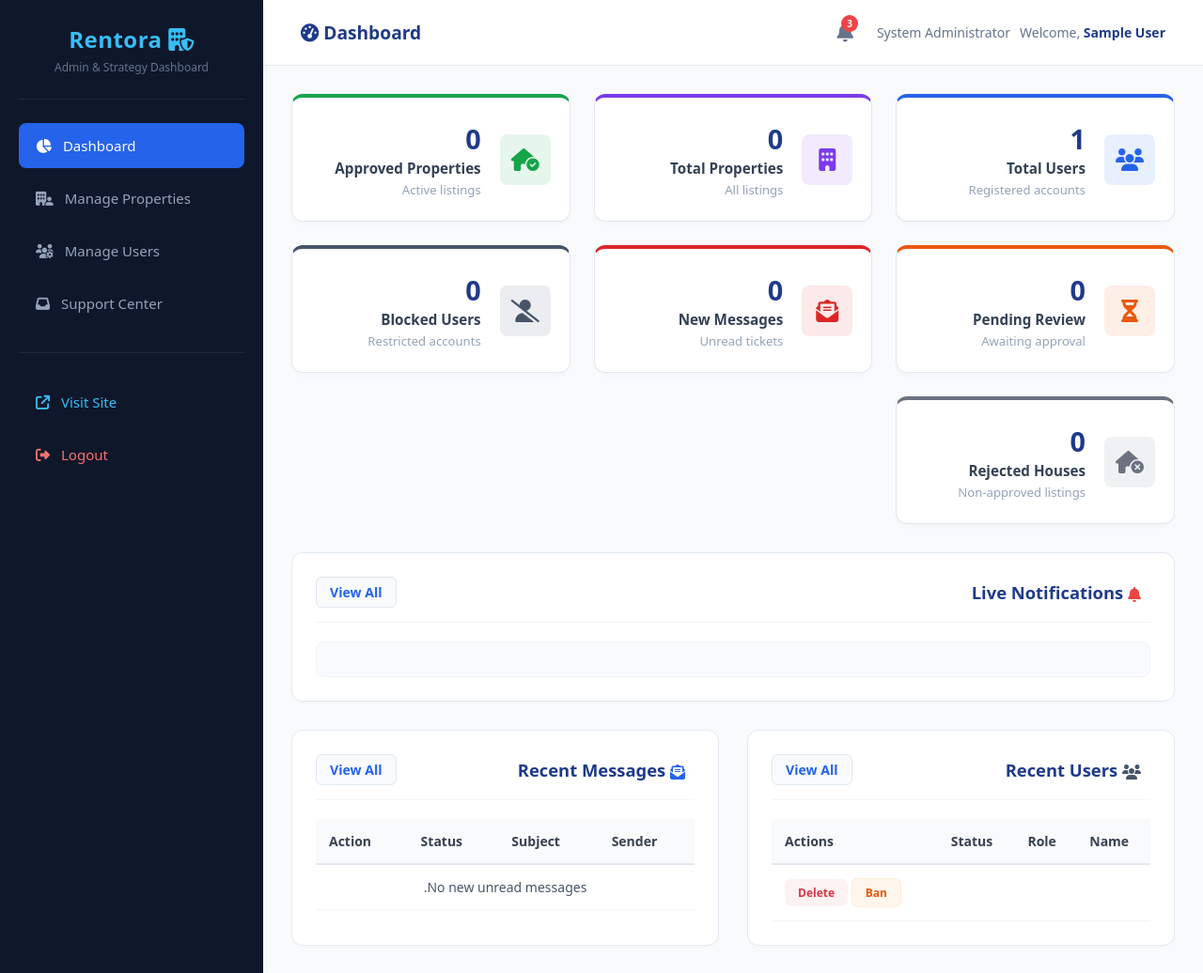
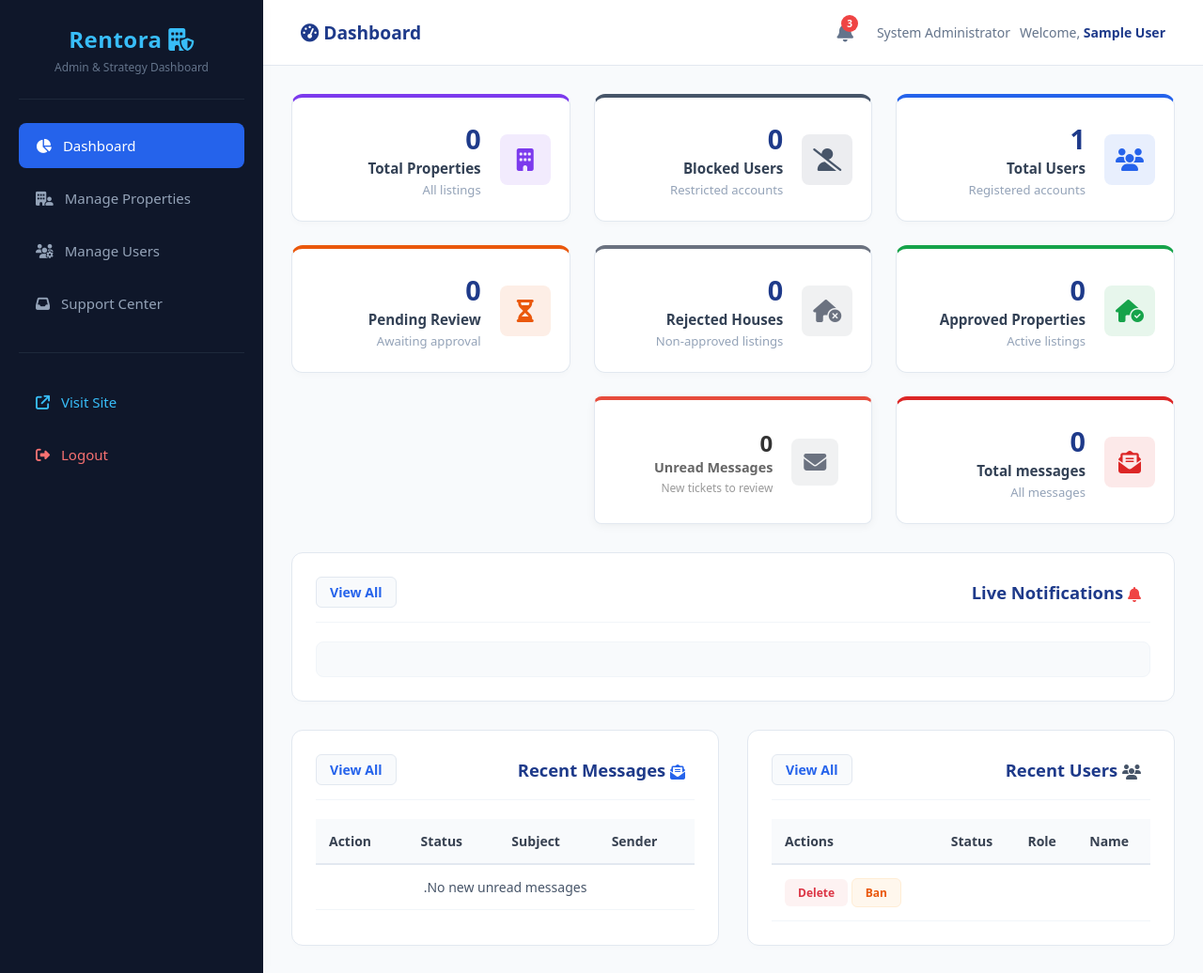
Before and after one commit to 2005mounir/PFE_PROJET, a PHP site: page /admin/admin-dashboard.php in a window 1280 px wide. Shown: the top 1036 px of the page at 94% size. Run offline with PHP 8.4, Linux system fonts and the light colour scheme; the visitor is signed in with stand-in values (Sample User, id 1); data that the repository does not hold is empty; some libraries are stand-ins or nearby versions.

Commit message:
fix read status of messages in dashbord admin and add method get all messages in class admin

```diff
--- a/admin/admin-dashboard.php
+++ b/admin/admin-dashboard.php
@@ -18,10 +18,11 @@ $totalUsers       = $dashboard->getTotalUsers();
 $totalProperties  = $dashboard->getTotalProperties();
 $approvedProps    = $dashboard->getApprovedProperties();
 $pendingProps     = $dashboard->getPendingProperties();
-$unreadMessages   = $dashboard->getUnreadMessages();
+$getTotaleMessages = $dashboard->getTotaleMessages();
 $bannedUsers      = $dashboard->blockedUsers();
 $rejectedProps    = $dashboard->getRejectedProperties();
-$recentUnread     =$dashboard->getUnreadRecentMessages();
+$recentUnread     = $dashboard->getUnreadRecentMessages();
+$tottalUnreadMessages = $dashboard-> getUnreadMessagesCount();
 ?>
 
 
@@ -39,6 +40,19 @@ $recentUnread     =$dashboard->getUnreadRecentMessages();
                 <span class="card-sub">Registered accounts</span>
             </div>
         </div>
+
+
+
+        <div class="stat-card card-banned">
+            <div class="card-icon"><i class="fa-solid fa-user-slash"></i></div>
+            <div class="card-info">
+                <h3><?= htmlspecialchars($bannedUsers) ?></h3>
+                <p>Blocked Users</p>
+                <span class="card-sub">Restricted accounts</span>
+            </div>
+        </div>
+
+
 
         <div class="stat-card card-purple">
             <div class="card-icon"><i class="fa-solid fa-building"></i></div>
@@ -58,6 +72,15 @@ $recentUnread     =$dashboard->getUnreadRecentMessages();
             </div>
         </div>
 
+       <div class="stat-card card-rejected">
+            <div class="card-icon"><i class="fa-solid fa-house-circle-xmark"></i></div>
+            <div class="card-info">
+                <h3><?= htmlspecialchars($rejectedProps) ?></h3>
+                <p>Rejected Houses</p>
+                <span class="card-sub">Non-approved listings</span>
+            </div>
+        </div>
+
         <div class="stat-card card-orange">
             <div class="card-icon"><i class="fa-solid fa-hourglass-half"></i></div>
             <div class="card-info">
@@ -70,29 +93,22 @@ $recentUnread     =$dashboard->getUnreadRecentMessages();
         <div class="stat-card card-red">
             <div class="card-icon"><i class="fa-solid fa-envelope-open-text"></i></div>
             <div class="card-info">
-                <h3><?= htmlspecialchars($unreadMessages) ?></h3>
-                <p>New Messages</p>
-                <span class="card-sub">Unread tickets</span>
+                <h3><?= htmlspecialchars($getTotaleMessages) ?></h3>
+                <p>Total messages</p>
+                <span class="card-sub">All messages</span>
             </div>
         </div>
 
-        <div class="stat-card card-banned">
-            <div class="card-icon"><i class="fa-solid fa-user-slash"></i></div>
+        <div class="stat-card card-unread">
+            <div class="card-icon"><i class="fa-solid fa-envelope"></i></div>
             <div class="card-info">
-                <h3><?= htmlspecialchars($bannedUsers) ?></h3>
-                <p>Blocked Users</p>
-                <span class="card-sub">Restricted accounts</span>
+                <h3><?= htmlspecialchars($tottalUnreadMessages) ?></h3>
+                <p>Unread Messages</p>
+                <span class="card-sub">New tickets to review</span>
             </div>
         </div>
 
-        <div class="stat-card card-rejected">
-            <div class="card-icon"><i class="fa-solid fa-house-circle-xmark"></i></div>
-            <div class="card-info">
-                <h3><?= htmlspecialchars($rejectedProps) ?></h3>
-                <p>Rejected Houses</p>
-                <span class="card-sub">Non-approved listings</span>
-            </div>
-        </div>
+
 
     </div>
      <div class="dashboard-section">
--- a/classes/CalssadminDashboard.php
+++ b/classes/CalssadminDashboard.php
@@ -50,8 +50,8 @@ class AdminDashboard {
 
 
     //Calculate the total number of unread messages
-    public function getUnreadMessages() {
-            $query = "SELECT COUNT(*) as total FROM messages WHERE status = 'unread'";
+    public function getTotaleMessages() {
+            $query = "SELECT COUNT(*) as total FROM messages ";
             $stmt = $this->db->prepare($query);
             $stmt->execute();
             $result = $stmt->fetch(PDO::FETCH_ASSOC);
@@ -89,7 +89,28 @@ class AdminDashboard {
                return $stmt->fetchAll(PDO::FETCH_ASSOC);
         }
 
- }
+
+
+      //get total unread messages
+        public function getUnreadMessagesCount() {
+                $query = "SELECT COUNT(*) as total FROM messages WHERE status = :status";
+                $stmt = $this->db->prepare($query);
+                $stmt->execute(['status' => 'unread']);
+                $result = $stmt->fetch(PDO::FETCH_ASSOC);
+                return $result['total'] ?? 0;
+        }
+
+
+
+      // Retrieve all messages for the table, ordered by date (newest to oldest)
+        public function getAllMessages() {
+            $query = "SELECT * FROM messages ORDER BY created_at DESC";
+            $stmt = $this->db->prepare($query);
+            $stmt->execute();
+            return $stmt->fetchAll(PDO::FETCH_ASSOC);
+        }
+
+}
 
 
 
--- a/css/admin.css
+++ b/css/admin.css
@@ -142,6 +142,51 @@ body {
 .card-rejected .card-icon {
     background: rgba(107, 114, 128, 0.1);
      color: #6b7280;
+}
+
+
+
+
+
+
+.card-unread {
+    background: #fff;
+    border-top: 4px solid #e74c3c;
+    padding: 20px;
+    display: flex;
+    align-items: center;
+    border-radius: 8px;
+    box-shadow: 0 2px 10px rgba(0, 0, 0, 0.05);
+}
+
+.card-unread .card-icon {
+    background: rgba(107, 114, 128, 0.1);
+    color:  #6b7280;
+    width: 50px;
+    height: 50px;
+    display: flex;
+    align-items: center;
+    justify-content: center;
+
+    margin-right: 15px;
+    font-size: 1.5rem;
+}
+
+.card-unread .card-info h3 {
+    margin: 0;
+    font-size: 1.5rem;
+    color: #333;
+}
+
+.card-unread .card-info p {
+    margin: 0;
+    color: #666;
+    font-size: 0.9rem;
+}
+
+.card-unread .card-sub {
+    font-size: 0.75rem;
+    color: #999;
 }
 
 
```
Also changed, not shown: admin/setReadMessages.php (+25 -0 lines).
